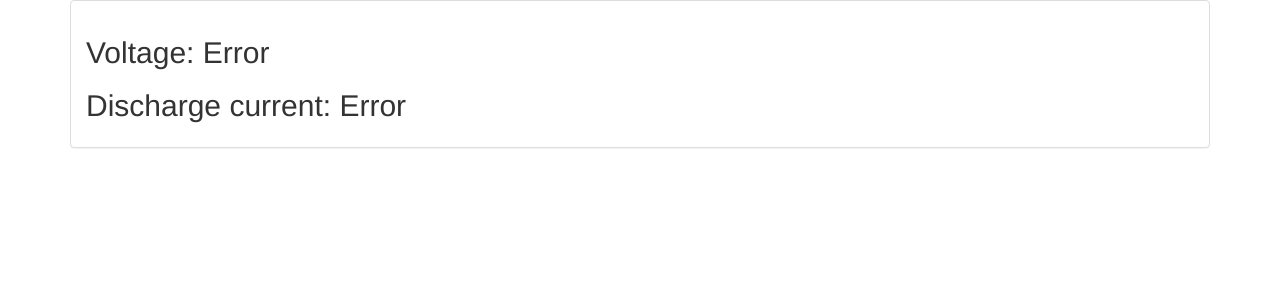
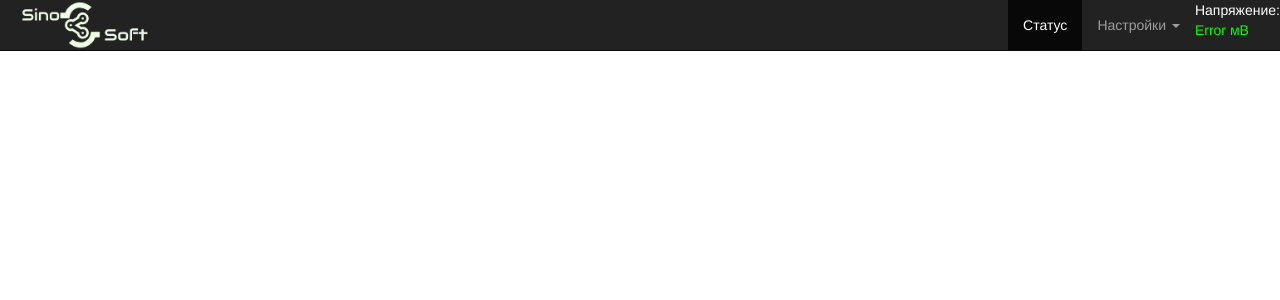
Before and after one commit to GarrettSocling/CHIP.PyRuntime, a Django app: page / in a window 1280 px wide. Shown: the top 300 px of the page. Run offline with Django 3.2, Linux system fonts and the light colour scheme; some libraries are stand-ins or nearby versions.

Commit message:
navbar, ajax

```diff
--- a/chip/templates/chip/index.html
+++ b/chip/templates/chip/index.html
@@ -1,46 +1,106 @@
+<!DOCTYPE html>
 <html>
+
 <head>
     <meta charset="utf-8">
     <meta http-equiv="X-UA-Compatible" content="IE=edge">
     <meta name="viewport" content="width=device-width, initial-scale=1">
     <title>C.H.I.P.</title>
 
-<!-- Latest compiled and minified CSS -->
-<link rel="stylesheet" href="https://maxcdn.bootstrapcdn.com/bootstrap/3.3.7/css/bootstrap.min.css" integrity="sha384-BVYiiSIFeK1dGmJRAkycuHAHRg32OmUcww7on3RYdg4Va+PmSTsz/K68vbdEjh4u" crossorigin="anonymous">
-<link rel="stylesheet" href="https://cdnjs.cloudflare.com/ajax/libs/animate.css/3.5.2/animate.min.css">
+    <!-- Latest compiled and minified CSS -->
+    <link rel="stylesheet" href="https://maxcdn.bootstrapcdn.com/bootstrap/3.3.7/css/bootstrap.min.css" integrity="sha384-BVYiiSIFeK1dGmJRAkycuHAHRg32OmUcww7on3RYdg4Va+PmSTsz/K68vbdEjh4u"
+        crossorigin="anonymous">
+    <link rel="stylesheet" href="https://cdnjs.cloudflare.com/ajax/libs/animate.css/3.5.2/animate.min.css">
 
     <style>
+	@media only screen and (max-width : 768px){
+  .center-style .navbar-brand {
+  padding: 0px;
+  transform: translateX(-50%);
+  left: 50%;
+  position: absolute;
+}
+.center-style .navbar-brand>img {
+  height: 100%;
+  width: auto;
+  padding: 7px 14px;
+}
+}
 
+.center-style .navbar-brand {
+  background: url(static/logo2.png) center / contain no-repeat;
+  width: 200px;
+  transform: translateX(-50%);
+  left: 100px;
+  position: absolute;
+}
     </style>
 </head>
 
 <body>
 
-    <div class="container">
-    <div class="panel panel-default">
+<nav class="navbar navbar-inverse navbar-fixed-top center-style">
+    <div class="container-fluid">
+      <div class="navbar-header">
+        <button type="button" class="navbar-toggle collapsed" data-toggle="collapse" data-target="#navbar1">
+          <span class="sr-only">Навигация</span>
+          <span class="icon-bar"></span>
+          <span class="icon-bar"></span>
+          <span class="icon-bar"></span>
+        </button>
+        <a class="navbar-brand text-hide" href="#">SinoSoft
+        </a>
+      </div>
+      <div id="navbar1" class="navbar-collapse collapse">
+        <ul class="nav navbar-nav navbar-right">
+          <li class="active"><a href="#">Статус</a></li>
+          <li class="dropdown">
+            <a href="#" class="dropdown-toggle" data-toggle="dropdown" role="button" aria-expanded="false">Настройки <span class="caret"></span></a>
+            <ul class="dropdown-menu" role="menu">
+              <li><a href="#">Скрипты</a></li>
+              <li><a href="#">Приложения</a></li>
+              <!--<li class="divider"></li>
+              <li class="dropdown-header">Nav header</li>
+              <li><a href="#">Separated link</a></li>
+              <li><a href="#">One more separated link</a></li>
+              -->
+            </ul>
+          </li>
+          <li class="active"><div id="bat_stat">
+              <div style='color:#FFFFFF'>Напряжение: <p style='color:#FF0000'>Нет данных</p></div>
+              </div></li>
+        </ul>
+      </div>
+      <!--/.nav-collapse -->
+    </div>
+    <!--/.container-fluid -->
+  </nav>
 
-    <div class="panel-body">
-        {% if bat %}
-    <h2>Voltage: {{ bat.voltage }}</h2>
-    <h2>Discharge current: {{ bat.discharge }}</h2>
-{% else %}
-    <p>System information unavailable.</p>
-{% endif %}
-    </div>
-    </div>
-    </div>
 
- <!-- jQuery (necessary for Bootstrap's JavaScript plugins) -->
+
+    <!-- jQuery (necessary for Bootstrap's JavaScript plugins) -->
     <script src="https://ajax.googleapis.com/ajax/libs/jquery/1.12.4/jquery.min.js"></script>
     <!-- Include all compiled plugins (below), or include individual files as needed -->
-    <script src="https://maxcdn.bootstrapcdn.com/bootstrap/3.3.7/js/bootstrap.min.js" integrity="sha384-Tc5IQib027qvyjSMfHjOMaLkfuWVxZxUPnCJA7l2mCWNIpG9mGCD8wGNIcPD7Txa" crossorigin="anonymous"></script>
+    <script src="https://maxcdn.bootstrapcdn.com/bootstrap/3.3.7/js/bootstrap.min.js" integrity="sha384-Tc5IQib027qvyjSMfHjOMaLkfuWVxZxUPnCJA7l2mCWNIpG9mGCD8wGNIcPD7Txa"
+        crossorigin="anonymous"></script>
 
- <script>
-     function refresh() {
-             window.location.reload(true);
-     }
-
-     setTimeout(refresh, 60000);
+    <script>
+ function Reload()
+ {
+$.ajax({
+  url: "battery",
+  cache: false,
+  success: function(data){
+    $("#bat_stat").html("<div style='color:#FFFFFF'>Напряжение: <p style='color:#00FF00'>"+data.volts+" мВ</p></div>");
+  },
+  error:function(data){
+    $("#bat_stat").html("<div style='color:#FFFFFF'>Напряжение: <p style='color:#FF0000'>"+"Нет данных</p></div>");
+  }
+});
+setTimeout('Reload()',1000);
+ }
+setTimeout('Reload()',1000);
 </script>
 </body>
+
 </html>
--- a/chip/urls.py
+++ b/chip/urls.py
@@ -4,4 +4,5 @@
 
 urlpatterns = [
     url(r'^$', views.index, name='index'),
+    url(r'^battery$', views.battery, name='battery')
 ]
--- a/chip/views.py
+++ b/chip/views.py
@@ -1,39 +1,40 @@
 from django.shortcuts import render
 from django.http import HttpResponse
+from django.http import JsonResponse
 from django.template import loader
+import os
+from subprocess import Popen, PIPE
 
 # Create your views here.
 
 class BatteryInfo():
-    def __init__(self, voltage,discharge):
-        self.voltage = voltage
-        self.discharge = discharge
-
-
+    def __init__(self):
+        self.voltage = 'Error'
+        if os.name=="nt":
+            self.script = "battery.bat"
+        else:
+            self.script = "./battery.sh"
+    def getInfo(self):
+        process = Popen(self.script, stdout=PIPE,shell=True)
+        (output, err) = process.communicate()
+        exit_code = process.wait()
+        output = output.decode("utf-8")
+        for kv in output.split(os.linesep):
+            keyval = kv.split("=")
+            if len(keyval)==2:
+                if keyval[0].strip() == 'BAT_VOLT':
+                    self.voltage = keyval[1].strip()
 
 def index(request):
-    volts = 'Error'
-    discharge = 'Error'
-    import os
-    from subprocess import Popen, PIPE
-    if os.name=="nt":
-        script = "battery.bat"
-    else:
-        script = "/usr/bin/battery.sh"
-    process = Popen(script, stdout=PIPE,shell=True)
-    (output, err) = process.communicate()
-    exit_code = process.wait()
-    output = output.decode("utf-8")
-    for kv in output.split(os.linesep):
-        keyval = kv.split("=")
-        if len(keyval)==2:
-            if keyval[0].strip() == 'Battery voltage':
-                volts = keyval[1].strip()
-            if keyval[0].strip() == 'Battery discharge current':
-                discharge = keyval[1].strip()
-    bat = BatteryInfo(volts,discharge)
+    battery = BatteryInfo()
+    battery.getInfo()
     template = loader.get_template('chip/index.html')
     context = {
-        'bat': bat,
+        'battery': battery,
     }
     return HttpResponse(template.render(context, request))
+
+def battery(request):
+    battery = BatteryInfo()
+    battery.getInfo()
+    return JsonResponse({'volts':battery.voltage})
```
Also changed, not shown: chip/static/logo-small.png (added), chip/static/logo.png (added), chip/static/logo2-small.png (added), chip/static/logo2.png (added), 2 other files.
